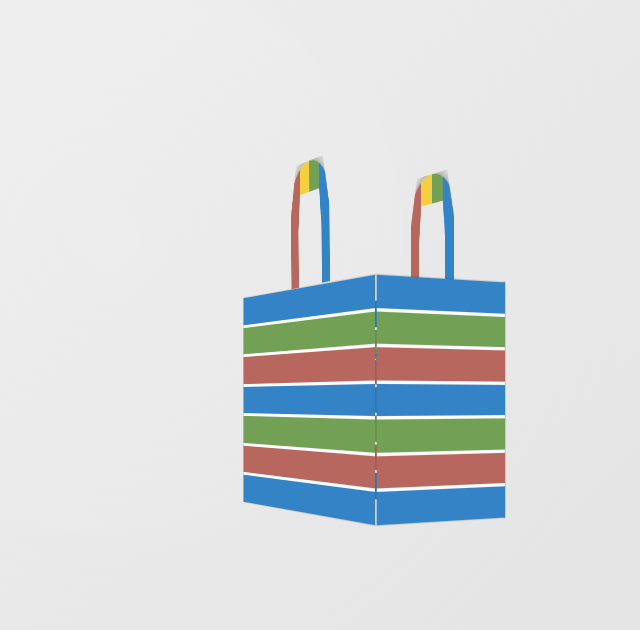
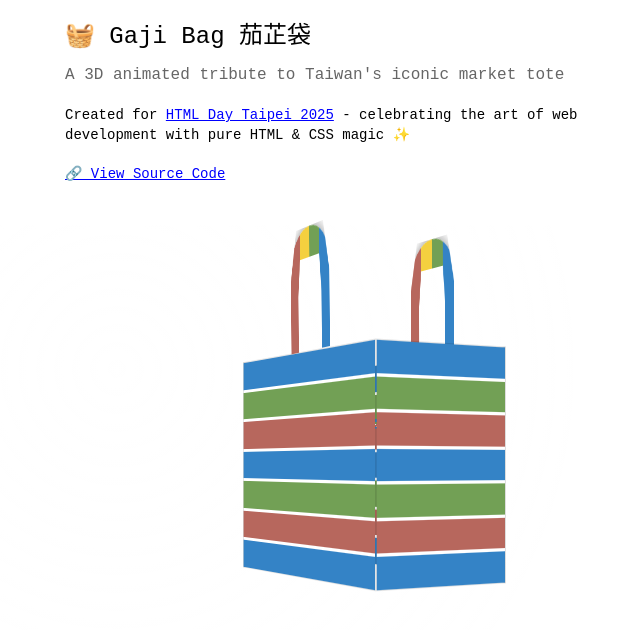
Before and after one commit to Yukaii/html-day-gaji-bag-2025, a plain HTML site: page index.html in a window 1280 px wide. Shown: the whole page, without its empty margins (275-915 px from the left). Drawn offline with Linux system fonts and the light colour scheme.

Commit message:
chore: details

```diff
--- a/index.html
+++ b/index.html
@@ -3,10 +3,24 @@
 <head>
     <meta charset="UTF-8">
     <meta name="viewport" content="width=device-width, initial-scale=1.0">
-    <title>Taiwan HTML Day 2025 - Gaji Bag</title>
+    <title>Taipei HTML Day 2025 - Gaji Bag</title>
     <link rel="stylesheet" href="style.css">
 </head>
 <body>
+    <div class="hero-section">
+        <h1 class="title">🧺 Gaji Bag 茄芷袋</h1>
+        <p class="subtitle">A 3D animated tribute to Taiwan's iconic market tote</p>
+        <p class="description">
+            Created for <a href="https://bdon.github.io/html-day-2025/" target="_blank" class="html-day-link">HTML Day Taipei 2025</a>
+            - celebrating the art of web development with pure HTML & CSS magic ✨
+        </p>
+        <div class="links">
+            <a href="https://github.com/Yukaii/html-day-gaji-bag-2025" target="_blank" class="source-link">
+                🔗 View Source Code
+            </a>
+        </div>
+    </div>
+
     <div class="container">
         <div class="tote-bag">
             <div class="bag-body">
--- a/style.css
+++ b/style.css
@@ -5,17 +5,65 @@
 }
 
 body {
-    background: linear-gradient(135deg, #f0f0f0 0%, #e0e0e0 100%);
-    height: 100vh;
-    overflow: hidden;
-    font-family: 'Arial', sans-serif;
+    background: white;
+    font-family: monospace;
+    margin: 0;
+    padding: 20px;
+    line-height: 1.4;
+}
+
+.hero-section {
+    max-width: 600px;
+    margin: 0 auto 40px auto;
+}
+
+.title {
+    font-size: 24px;
+    font-weight: normal;
+    margin: 0 0 10px 0;
+    color: black;
+}
+
+.subtitle {
+    font-size: 16px;
+    color: #666;
+    margin: 0 0 20px 0;
+}
+
+.description {
+    font-size: 14px;
+    color: black;
+    margin: 0 0 20px 0;
+}
+
+.html-day-link {
+    color: blue;
+    text-decoration: underline;
+}
+
+.html-day-link:hover {
+    color: red;
+}
+
+.links {
+    margin-top: 20px;
+}
+
+.source-link {
+    color: blue;
+    text-decoration: underline;
+    font-size: 14px;
+}
+
+.source-link:hover {
+    color: red;
 }
 
 .container {
     display: flex;
     justify-content: center;
     align-items: center;
-    height: 100vh;
+    min-height: 60vh;
     perspective: 1200px;
 }
 
```
